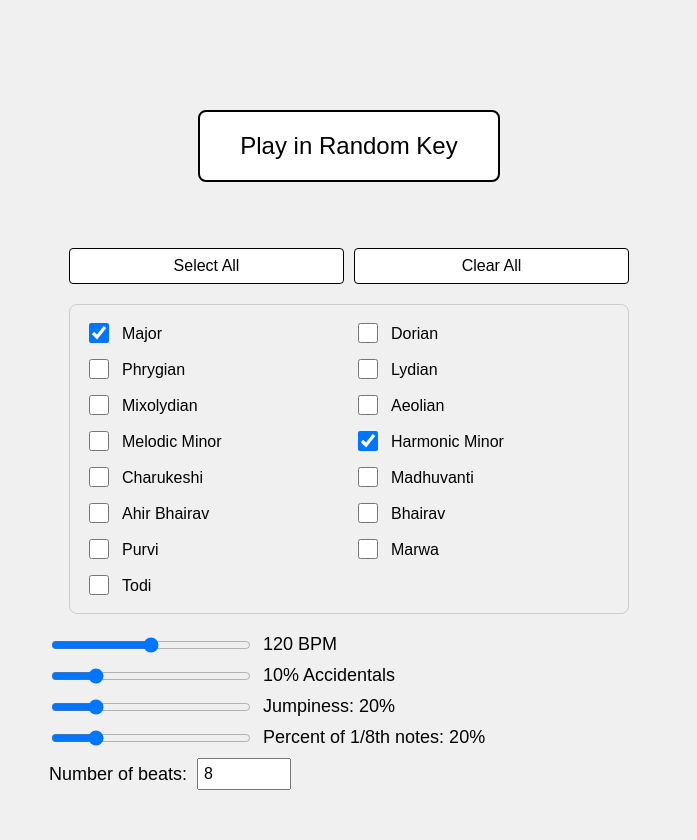
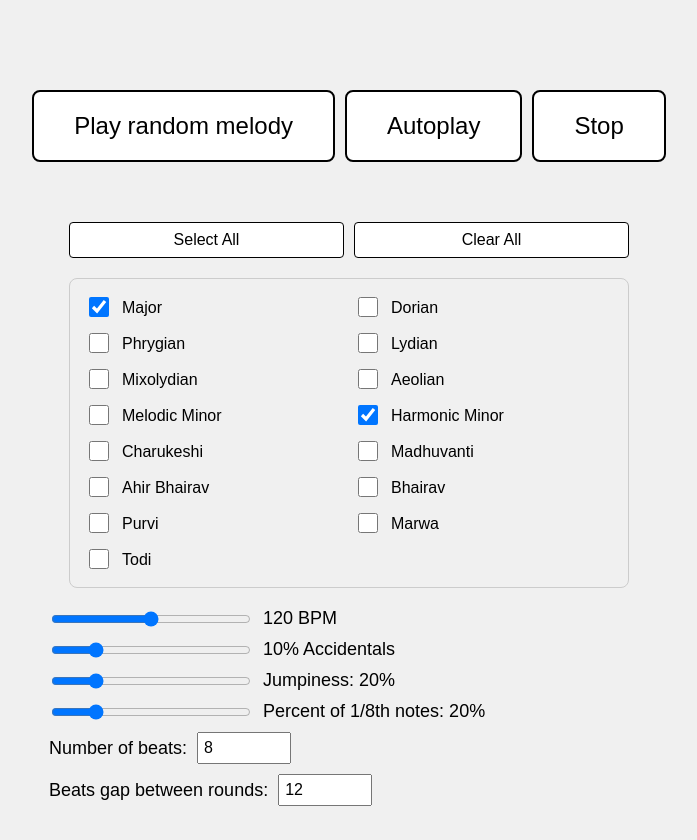
Before and after one commit to modakshantanu/musictools, a plain HTML site: page randomMelodyGen.html in a window 1280 px wide. Shown: the whole page, without its empty margins (291-988 px from the left). Drawn offline with Linux system fonts and the light colour scheme.

Commit message:
checkpoint

```diff
--- a/randomMelodyGen.html
+++ b/randomMelodyGen.html
@@ -94,6 +94,16 @@
             background-color: #f0f0f0;
         }
 
+        .play-controls {
+            display: flex;
+            gap: 10px;
+            margin-bottom: 40px;
+        }
+
+        .play-controls button {
+            margin: 0;  /* Override the default button margin */
+        }
+
         .control {
             display: flex;
             align-items: center;
@@ -120,7 +130,11 @@
 <body>
     <div class="melody-info" id="melodyInfo"></div>
     <div class="melody-info" id="alteredNotes" style="font-size: 18px;"></div>
-    <button onclick="playInRandomKey()">Play in Random Key</button>
+    <div class="play-controls">
+        <button onclick="playInRandomKey()">Play random melody</button>
+        <button onclick="startAutoplay()" id="autoplayButton">Autoplay</button>
+        <button onclick="stopAutoplay()">Stop</button>
+    </div>
 
     <div class="settings-container">
         <div class="mode-controls">
@@ -209,6 +223,10 @@
         <div class="control">
             <span>Number of beats:</span>
             <input type="number" id="noteCount" min="1" max="32" value="8">
+        </div>
+        <div class="control">
+            <span>Beats gap between rounds:</span>
+            <input type="number" id="gapBeats" min="1" max="32" value="12">
         </div>
     </div>
 
@@ -505,9 +523,6 @@
 
             const accidentalProb = parseFloat(accidentalSlider.value);
 
-            console.log(scaleIntervals);
-            console.log(newIndex);
-            // console.log(mode)
 
             // Don't modify root note
             if (newIndex % 7 === 0) {
@@ -573,6 +588,44 @@
                 }
             }
 
+        let autoplayTimeout = null;
+        let isAutoplaying = false;
+
+        function startAutoplay() {
+            if (isAutoplaying) return;
+            isAutoplaying = true;
+            document.getElementById('autoplayButton').disabled = true;
+            playAutoSequence();
+        }
+
+        function stopAutoplay() {
+            isAutoplaying = false;
+            document.getElementById('autoplayButton').disabled = false;
+            if (autoplayTimeout) {
+                clearTimeout(autoplayTimeout);
+                autoplayTimeout = null;
+            }
+        }
+
+        function playAutoSequence() {
+            if (!isAutoplaying) return;
+
+            // Play the current sequence
+            playInRandomKey();
+
+            // Calculate the total duration before the next sequence
+            const bpm = parseInt(bpmSlider.value);
+            const beatDuration = 60 / bpm;
+            const noteCount = parseInt(document.getElementById('noteCount').value);
+            const gapBeats = parseInt(document.getElementById('gapBeats').value);
+
+            // Total duration = initial chord (2 beats) + melody beats + gap beats
+            const totalDuration = (2 + noteCount + gapBeats) * beatDuration * 1000; // Convert to milliseconds
+
+            // Schedule the next sequence
+            autoplayTimeout = setTimeout(playAutoSequence, totalDuration);
+        }
+
         function playInRandomKey() {
             const key = keys[Math.floor(Math.random() * keys.length)];
             const mode = getRandomMode();
```
